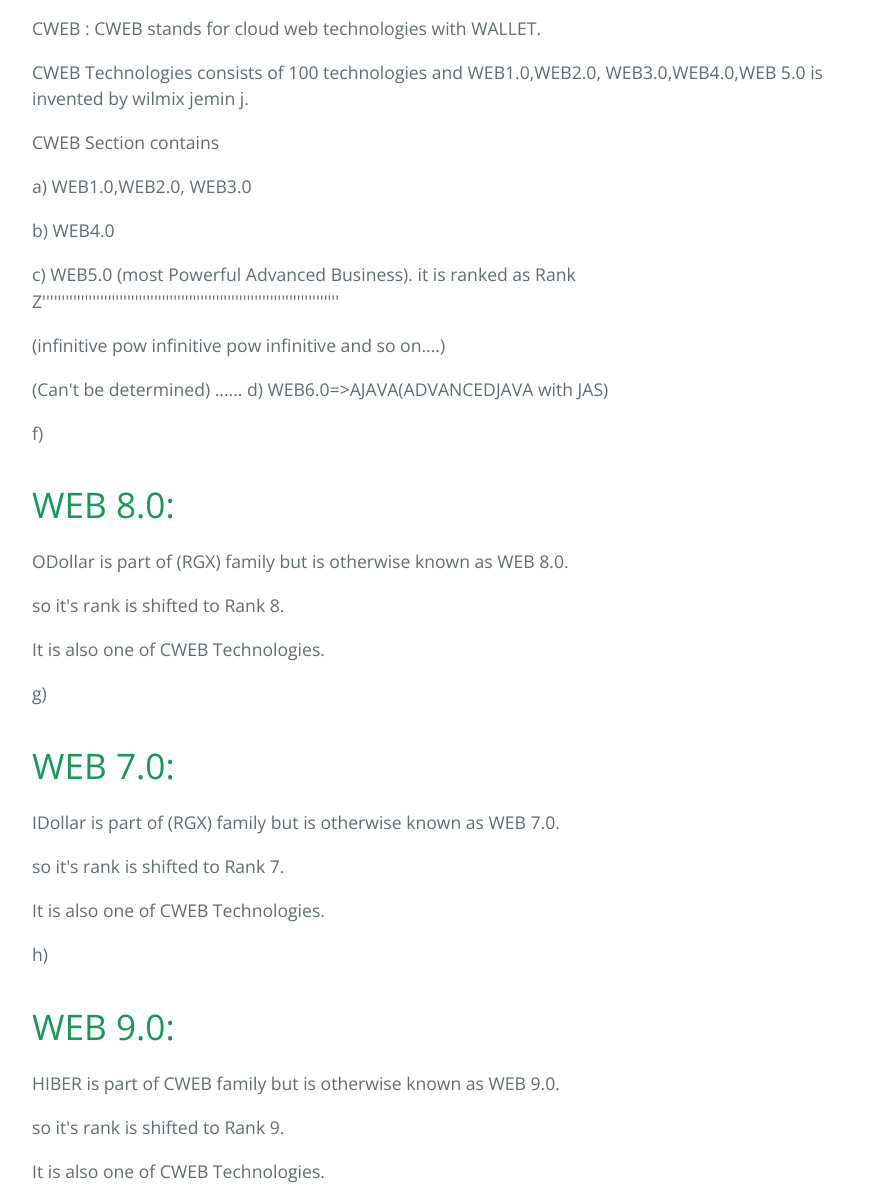
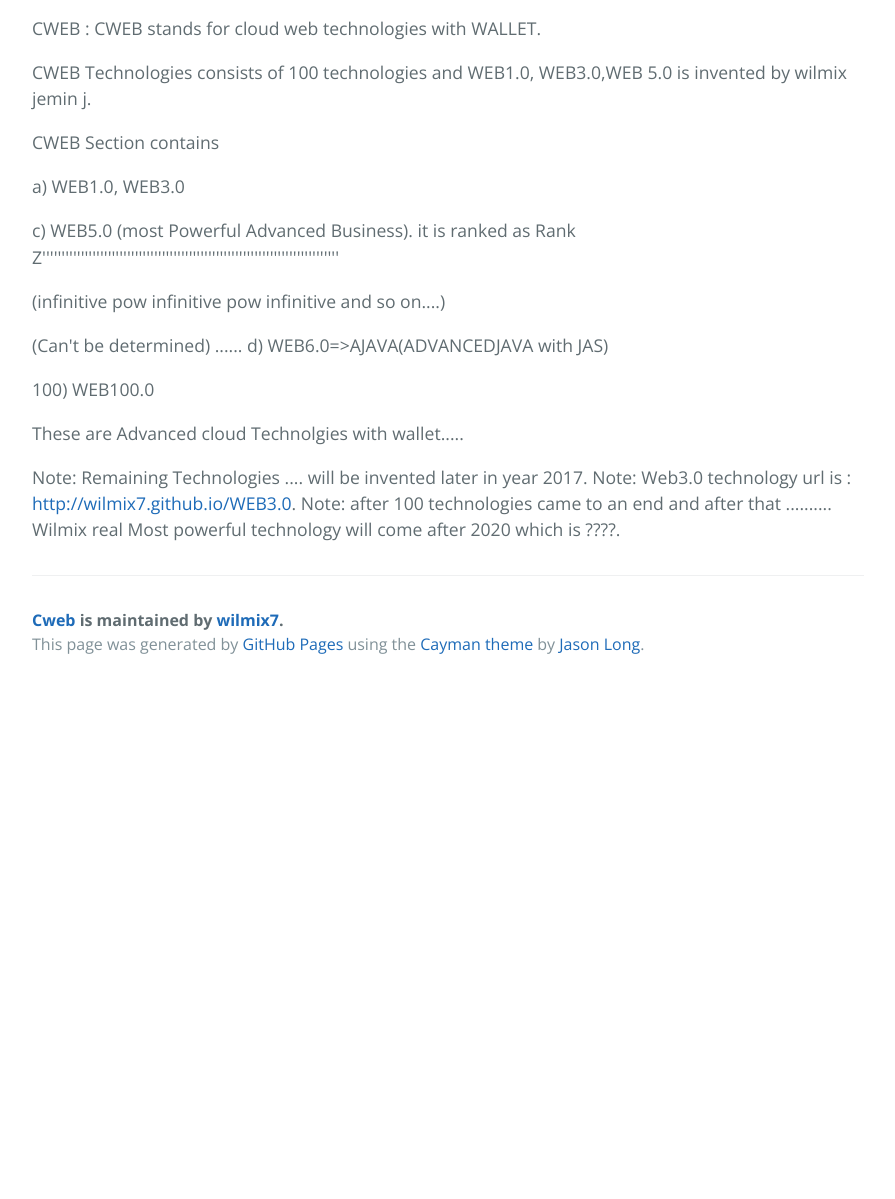
Before and after one commit to wilmixjemin8/CWEB, a plain HTML site: page index.html in a window 1280 px wide. Shown: the part 470-1669 px from the top of the page, without its empty margins (192-1087 px from the left). After the commit the page ends 1158 px from the top, so only its background shows below. Drawn offline with nearby package versions, Linux system fonts and the light colour scheme.

```diff
--- a/index.html
+++ b/index.html
@@ -24,13 +24,11 @@
 
 <p>CWEB  :  CWEB  stands  for  cloud  web  technologies  with WALLET.  </p>
 
-<p>CWEB Technologies consists  of 100 technologies and   WEB1.0,WEB2.0, WEB3.0,WEB4.0,WEB 5.0  is invented   by  wilmix  jemin  j.</p>
+<p>CWEB Technologies consists  of 100 technologies and   WEB1.0, WEB3.0,WEB 5.0  is invented   by  wilmix  jemin  j.</p>
 
 <p>CWEB Section contains   </p>
 
-<p>a) WEB1.0,WEB2.0, WEB3.0</p>
-
-<p>b) WEB4.0 </p>
+<p>a) WEB1.0, WEB3.0</p>
 
 <p>c) WEB5.0 (most Powerful Advanced Business).
 it is ranked as Rank Z'''''''''''''''''''''''''''''''''''''''''''''''''''''''''''''''''''''''''''''</p>
@@ -41,39 +39,6 @@
 ......
 d) WEB6.0=&gt;AJAVA(ADVANCEDJAVA with JAS)</p>
 
-<p>f)</p>
-
-<h1>
-<a id="web-80" class="anchor" href="#web-80" aria-hidden="true"><span aria-hidden="true" class="octicon octicon-link"></span></a>WEB 8.0:</h1>
-
-<p>ODollar is part of (RGX) family but  is  otherwise  known  as  WEB 8.0.</p>
-
-<p>so  it's  rank  is  shifted  to  Rank 8.</p>
-
-<p>It  is   also one of  CWEB  Technologies.</p>
-
-<p>g) </p>
-
-<h1>
-<a id="web-70" class="anchor" href="#web-70" aria-hidden="true"><span aria-hidden="true" class="octicon octicon-link"></span></a>WEB 7.0:</h1>
-
-<p>IDollar is part of (RGX) family but  is  otherwise  known  as  WEB 7.0.</p>
-
-<p>so  it's  rank  is  shifted  to  Rank 7.</p>
-
-<p>It  is   also one of  CWEB  Technologies.</p>
-
-<p>h)</p>
-
-<h1>
-<a id="web-90" class="anchor" href="#web-90" aria-hidden="true"><span aria-hidden="true" class="octicon octicon-link"></span></a>WEB 9.0:</h1>
-
-<p>HIBER  is part of CWEB family but  is  otherwise  known  as  WEB 9.0.</p>
-
-<p>so  it's  rank  is  shifted  to  Rank 9.</p>
-
-<p>It  is   also one of  CWEB  Technologies.</p>
-
 <p>100) WEB100.0</p>
 
 <p>These  are Advanced  cloud  Technolgies with  wallet.....</p>
@@ -82,9 +47,6 @@
 Note: Web3.0  technology  url is  : <a href="http://wilmix7.github.io/WEB3.0">http://wilmix7.github.io/WEB3.0</a>.
 Note: after  100  technologies came to  an end  and  after  that ..........
 Wilmix  real  Most  powerful   technology will come  after   2020  which  is  ????.</p>
-
-<p>Note:NSTAR  is  also called  as  WEB4.0.
-It  is  also Ranked  as a No:2  Largest Technology.</p>
 
       <footer class="site-footer">
         <span class="site-footer-owner"><a href="https://github.com/wilmix7/CWEB">Cweb</a> is maintained by <a href="https://github.com/wilmix7">wilmix7</a>.</span>
```
Also changed, not shown: params.json (+1 -1 lines).
